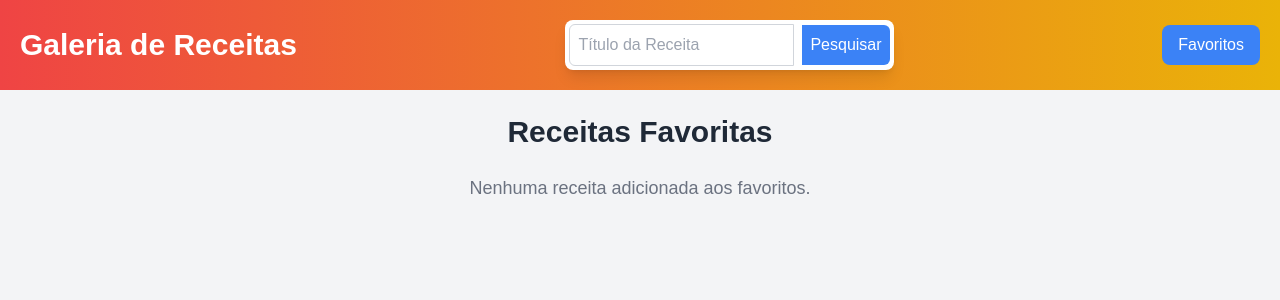
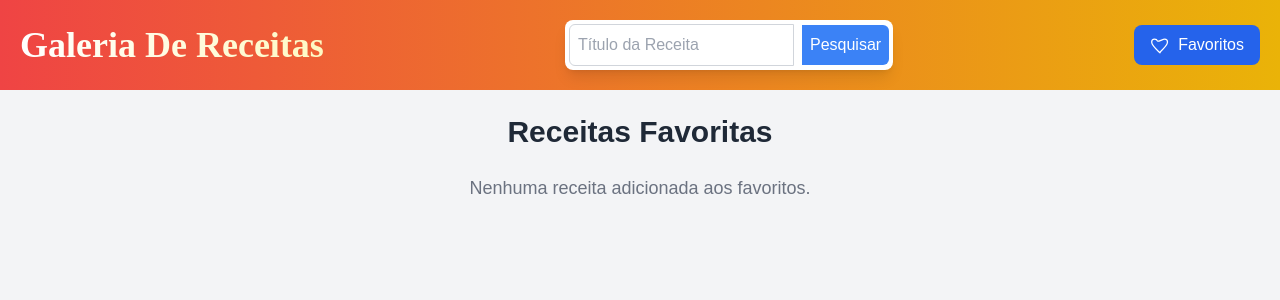
Before and after one commit to Joyce8900/web-project, a Next.js app: page /favoritos in a window 1280 px wide. Shown: the top 300 px of the page. Built offline with nearby package versions, Linux system fonts and the light colour scheme.

Commit message:
refactor: substituir ProductForm e Link por NavBar centralizada e ajustar layout e estilos

```diff
--- a/src/app/components/navBar.js
+++ b/src/app/components/navBar.js
@@ -8,9 +8,24 @@ export default function NavBar({ submit }) {
       <GaleriaReceitas />
       <ProductForm onSearchSubmit={submit} />
       <Link href="/favoritos">
-        <button className="bg-blue-500 text-white px-4 py-2 rounded-lg hover:bg-blue-600">
+        <button className="bg-blue-600 text-white px-4 py-2 rounded-lg hover:bg-gray-600 flex items-center gap-2">
+          <svg
+            xmlns="http://www.w3.org/2000/svg"
+            fill="none"
+            viewBox="0 0 24 24"
+            strokeWidth={1.5}
+            stroke="currentColor"
+            className="w-5 h-5"
+          >
+            <path
+              strokeLinecap="round"
+              strokeLinejoin="round"
+              d="M12 21.35l-1.45-1.32C5.4 15.36 2 12.28 2 8.5 2 6.5 3.5 5 5.5 5c1.54 0 3.04.99 3.57 2.36h1.87C14.46 5.99 15.96 5 17.5 5 19.5 5 21 6.5 21 8.5c0 3.78-3.4 6.86-8.55 11.54L12 21.35z"
+            />
+          </svg>
           Favoritos
         </button>
+
       </Link>
     </div>
   );
--- a/src/app/components/productCard.js
+++ b/src/app/components/productCard.js
@@ -14,7 +14,7 @@ export default function ProductCard({ meal }) {
   const isFavorite = favorites.some((fav) => fav.idMeal === meal.idMeal);
 
   return (
-    <div className="max-w-xs bg-white p-4 rounded-lg shadow-lg flex flex-col justify-between h-full">
+    <div className="max-w-xs bg-white p-4 rounded-lg shadow-lg flex flex-col justify-between h-200">
       {/* Área clicável que leva aos detalhes */}
       <div className="cursor-pointer" onClick={handleClick}>
         <img
--- a/src/app/favoritos/page.js
+++ b/src/app/favoritos/page.js
@@ -2,6 +2,7 @@
 
 import { useFavorites } from "../components/FavoriteContext"; // Importação do contexto de favoritos
 import NavBar from "../components/navBar"; // Importa a NavBar
+import ProductCard from "../components/productCard";
 
 export default function FavoritesPage() {
   const { favorites, removeFavorite } = useFavorites(); // Hook para acessar e remover favoritos
@@ -18,32 +19,8 @@ export default function FavoritesPage() {
           <p className="text-gray-500 text-lg">Nenhuma receita adicionada aos favoritos.</p>
         ) : (
           <div className="grid grid-cols-1 md:grid-cols-2 lg:grid-cols-3 gap-4">
-            {favorites.map((recipe) => (
-              <div
-                key={recipe.idMeal}
-                className="max-w-sm bg-white shadow-lg rounded-lg overflow-hidden"
-              >
-                {/* Imagem da Receita */}
-                <img
-                  src={recipe.strMealThumb}
-                  alt={recipe.strMeal}
-                  className="w-full h-48 object-cover"
-                />
-                {/* Detalhes da Receita */}
-                <div className="p-4">
-                  <h2 className="text-xl font-bold">{recipe.strMeal}</h2>
-                  <p className="text-gray-500">{recipe.strCategory}</p>
-                </div>
-                {/* Botão para remover dos favoritos */}
-                <div className="p-4 flex justify-center">
-                  <button
-                    onClick={() => removeFavorite(recipe.idMeal)} // Remove o item dos favoritos
-                    className="px-4 py-2 bg-red-500 text-white rounded-lg hover:bg-red-600"
-                  >
-                    Remover dos Favoritos
-                  </button>
-                </div>
-              </div>
+            {favorites.map((recipe, index) => (
+             <ProductCard key={index} meal={recipe} />
             ))}
           </div>
         )}
--- a/src/app/galeriaReceitas/page.js
+++ b/src/app/galeriaReceitas/page.js
@@ -1,11 +1,20 @@
-import React from 'react'
-import Link from 'next/link'
+import React from 'react';
+import Link from 'next/link';
+
 const GaleriaReceitas = () => {
   return (
-    <Link href={"/"} className="text-3xl font-bold">
-      Galeria de Receitas
+    <Link
+      href="/"
+      className="text-4xl font-bold text-gray-900 hover:text-gray-600 transition-colors duration-300"
+      style={{
+        fontFamily: `'Playfair Display', serif`,
+      }}
+    >
+      <span className="bg-gradient-to-r from-white to-yellow-100 bg-clip-text text-transparent">
+        Galeria De Receitas
+      </span>
     </Link>
-  )
-}
+  );
+};
 
-export{ GaleriaReceitas}
+export { GaleriaReceitas };
--- a/src/app/product/page.js
+++ b/src/app/product/page.js
@@ -1,7 +1,7 @@
 import React from "react";
-import ProductForm from "../productsSearch/page";
 import { pesquisaPorReceita } from "../api/searchProducts/router";
-import Link from "next/link";
+import ProductCard from "../components/productCard";
+import NavBar from "../components/navBar"; // Importa a NavBar centralizada
 
 const ProductsPage = async ({ searchParams }) => {
   const { titleSearchKey = "Feijoada" } = searchParams;
@@ -17,27 +17,26 @@ const ProductsPage = async ({ searchParams }) => {
 
   return (
     <div>
-      <div className="p-5 bg-gradient-to-r from-red-500 to-yellow-500 text-white  flex justify-between items-center">
-        <Link href="/" className="text-3xl font-bold">Galeria de Receitas</Link>
-        <ProductForm onSearchSubmit/>
-        <h1 className="text-3xl font-bold">. . .</h1>
+      {/* Inclui a NavBar no topo */}
+      <NavBar />
+      <div className="p-5">
+        {error && (
+          <div className="bg-red-500 text-white p-3 rounded my-3">
+            Erro: {error}
+          </div>
+        )}
+        {receitas.length === 0 ? (
+          <div className="bg-yellow-500 text-white p-3 rounded my-3">
+            Nenhuma receita encontrada
+          </div>
+        ) : (
+          <div className="flex flex-wrap justify-center gap-8 p-5 mt-5">
+            {receitas.map((meal, index) => (
+              <ProductCard key={index} meal={meal} />
+            ))}
+          </div>
+        )}
       </div>
-      {error && <div className="bg-red-500 text-white p-3 rounded my-3">Erro: {error}</div>}
-      {receitas.length === 0 ? (
-        <div className="bg-yellow-500 text-white p-3 rounded my-3">Nenhuma receita encontrada</div>
-      ) : (
-        <div  className="flex flex-wrap justify-center gap-8 p-5 mt-5">
-          {receitas.map((meal) => (
-            <div key={meal.idMeal} className="max-w-xs bg-white p-4 rounded-lg shadow-lg">
-            <Link href={`/productDetail?id=${meal.idMeal}`}>
-              <img src={meal.strMealThumb} alt={meal.strMeal} className="w-full rounded-lg" />
-              <h1 className="text-xl font-semibold mt-3">{meal.strMeal}</h1>
-              <h2 className="text-gray-600 text-sm">{meal.strArea}</h2>
-            </Link>
-            </div>
-          ))}
-        </div>
-      )}
     </div>
   );
 };
```
